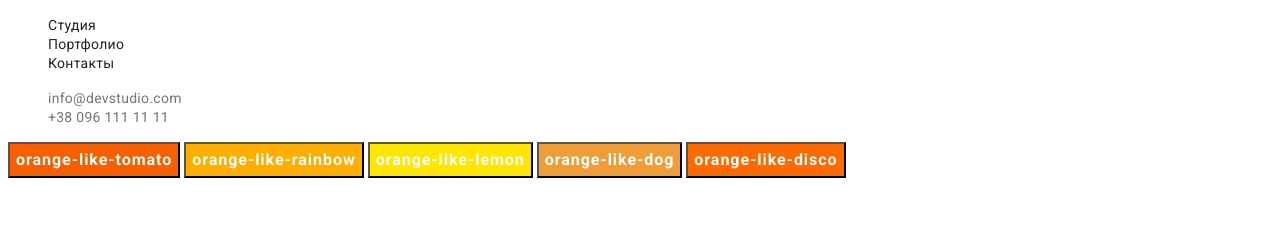
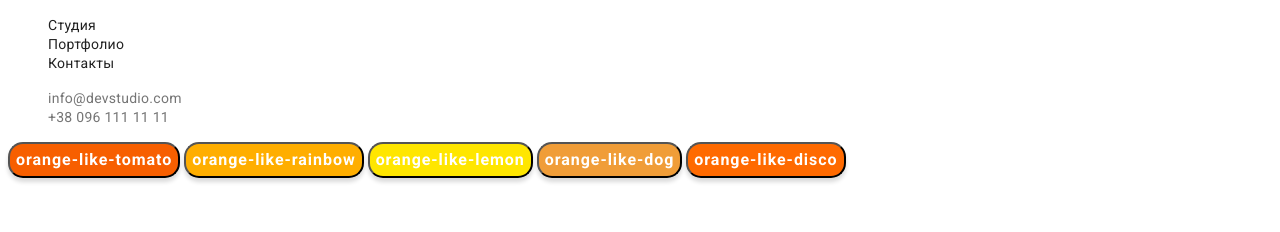
Before and after one commit to Miamasha/goit-markup-hw-01, a plain HTML site: page index.html in a window 1280 px wide. Shown: the part 40-272 px from the top of the page. Drawn offline with Linux system fonts and the light colour scheme.

Commit message:
Dima task 1: 5 buttons

```diff
--- a/css/styles.css
+++ b/css/styles.css
@@ -154,11 +154,12 @@
 	font-weight: 700;
 	font-size: 16px;
 	line-height: 30px;
-
 	align-items: center;
 	text-align: center;
 	letter-spacing: 0.06em;
 	color: #ffffff;
+	box-shadow: 0px 4px 4px rgba(0, 0, 0, 0.15);
+	border-radius: 15px;
 }
 .orange-like-tomato {
 	background-color: rgb(247, 95, 0);
```
